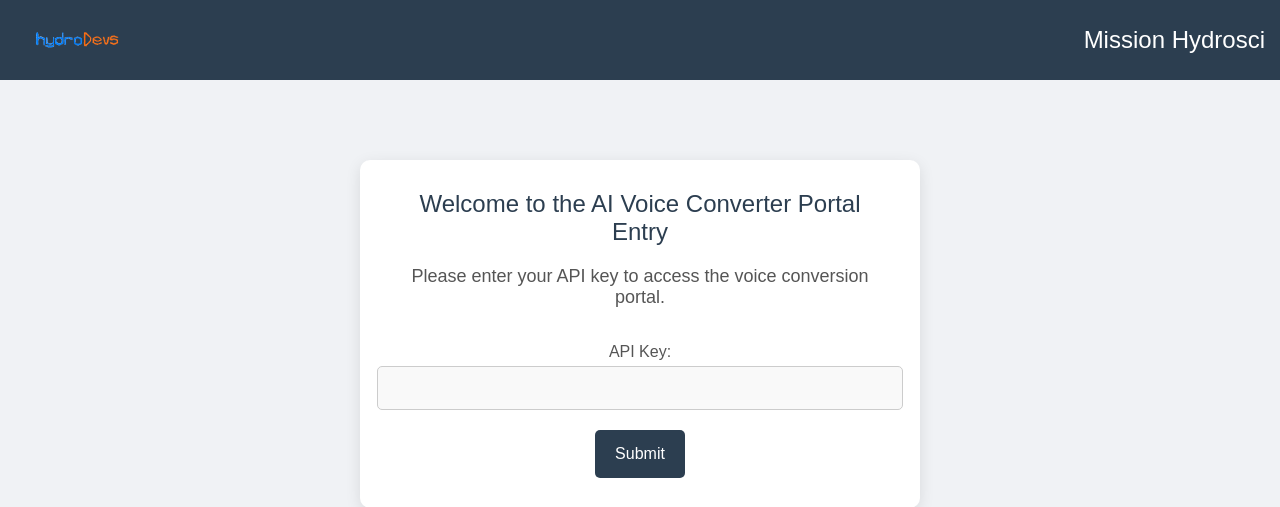
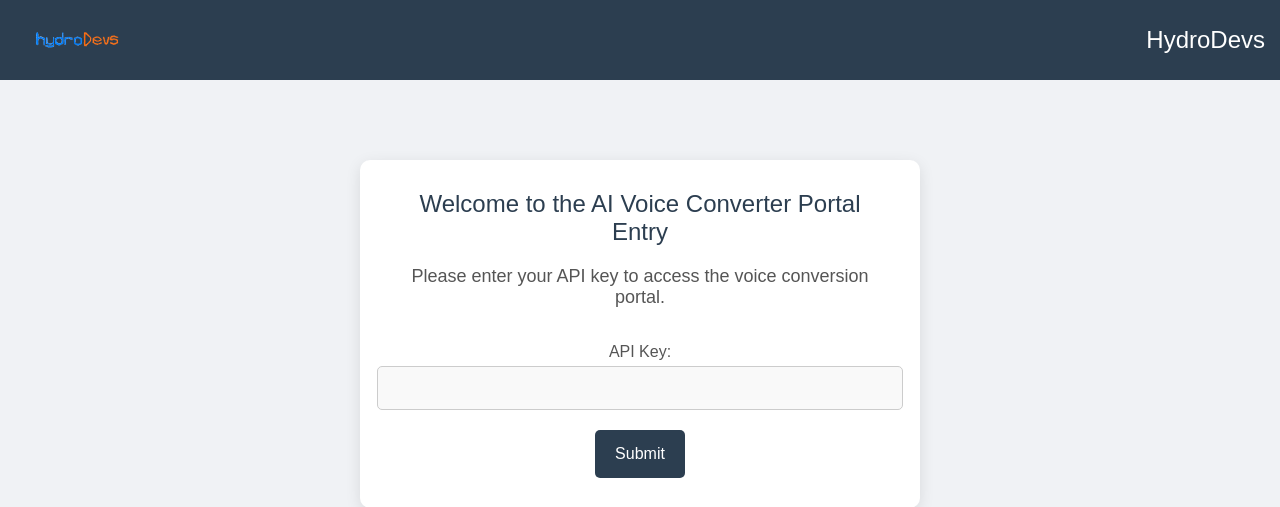
Before and after one commit to jljenkins1/HydroEdventure, a Flask app: page / in a window 1280 px wide. Shown: the top 507 px of the page. Run offline with Flask 3, Linux system fonts and the light colour scheme.

Commit message:
Update index.html
updated to include HydroDevs Logo.png file

```diff
--- a/templates/index.html
+++ b/templates/index.html
@@ -93,8 +93,8 @@
 
 <!-- Header with logo -->
 <div class="header">
-    <img src="{{ url_for('static', filename='images/Logo.png') }}" alt="Mission Hydrosci Logo">
-    <h1>Mission Hydrosci</h1>
+    <img src="{{ url_for('static', filename='images/HydroDevs Logo.png') }}" alt="HydroDevs Logo">
+    <h1>HydroDevs</h1>
 </div>
 
 <div class="container">
```
